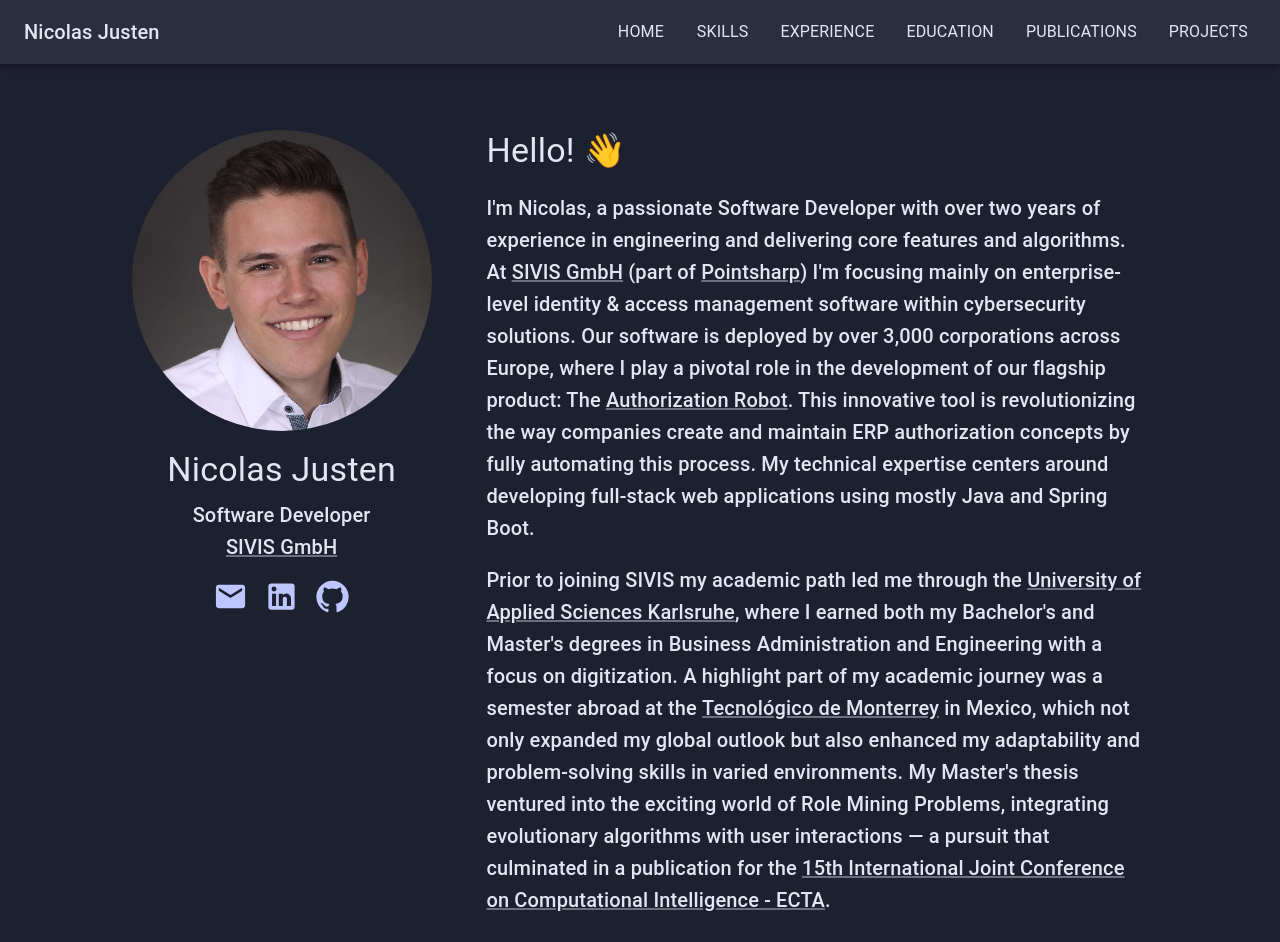
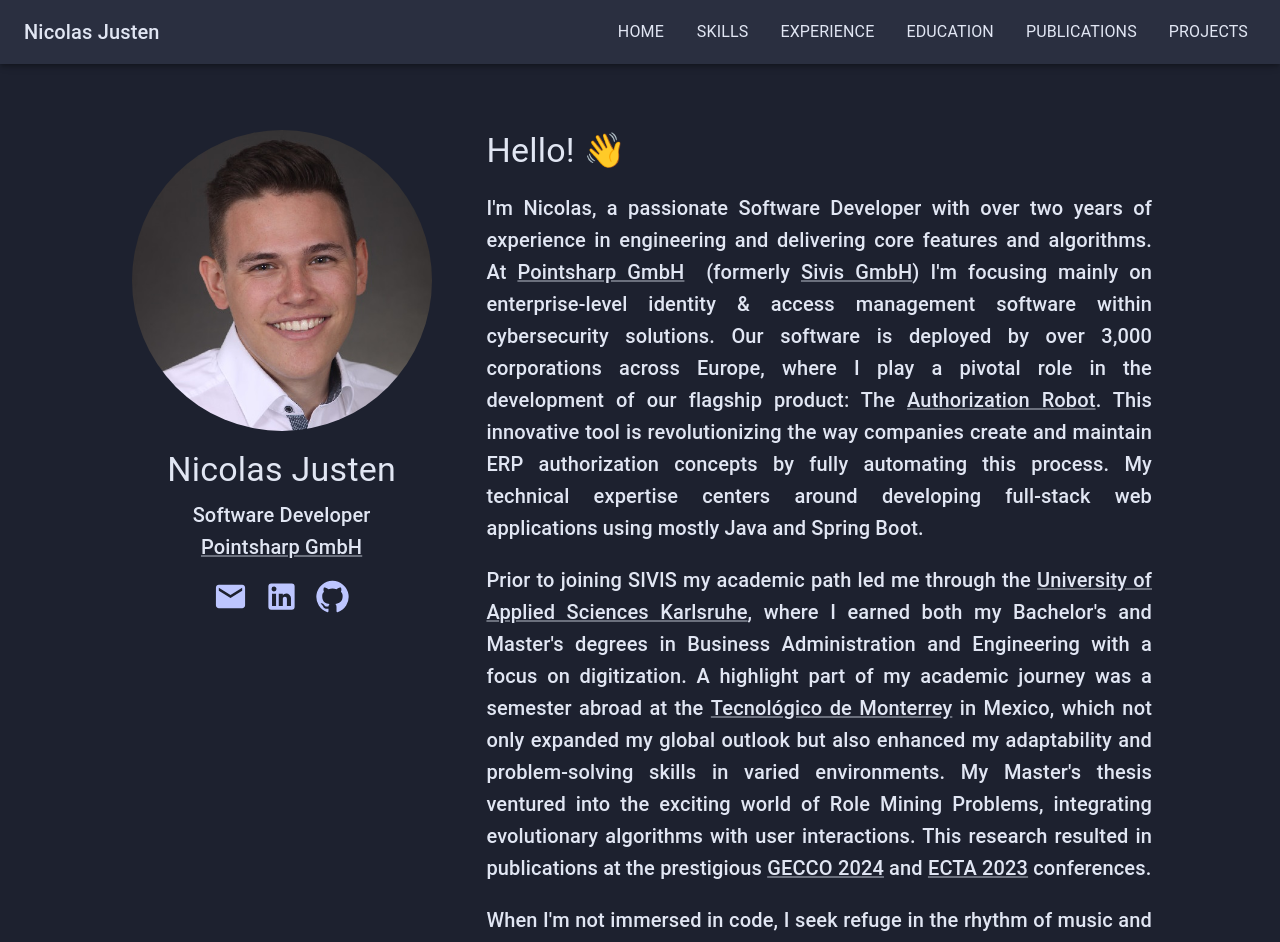
Before and after one commit to nicolasjusten95/nicolas-justen-portfolio, a React (Create React App) app: page / in a window 1280 px wide. Shown: the top 942 px of the page. Built offline with nearby package versions, Linux system fonts and the light colour scheme.

Commit message:
adjusted home text

```diff
--- a/src/components/body/home/Home.tsx
+++ b/src/components/body/home/Home.tsx
@@ -38,7 +38,7 @@
                     Software Developer
                 </Typography>
                 <Typography color='text.primary' variant='h6'>
-                    <MyLink href='https://www.sivis.com/' text='SIVIS GmbH'/>
+                    <MyLink href='https://www.pointsharp.com/' text='Pointsharp GmbH'/>
                 </Typography>
                 {socialMediaIcons}
             </Box>
@@ -56,12 +56,13 @@
                 <Typography
                     color='text.primary'
                     mb='20px'
+                    textAlign='justify'
                     sx={{typography: {xs: 'body1', md: 'h6'}}}>
                     I'm Nicolas, a passionate Software Developer with over two years of experience in engineering and
                     delivering core features and algorithms. At&nbsp;
-                    <MyLink href='https://www.sivis.com/' text='SIVIS GmbH'/>
-                    &nbsp;(part of&nbsp;
-                    <MyLink href='https://www.pointsharp.com/' text='Pointsharp'/>
+                    <MyLink href='https://www.pointsharp.com/' text='Pointsharp GmbH'/>&nbsp;
+                    (formerly&nbsp;
+                    <MyLink href='https://www.sivis.com/' text='Sivis GmbH'/>
                     ) I'm focusing mainly on enterprise-level identity & access management software within cybersecurity
                     solutions. Our software is deployed by over 3,000 corporations across Europe, where I play a pivotal
                     role in the development of our flagship product: The&nbsp;
@@ -75,6 +76,7 @@
                 <Typography
                     color='text.primary'
                     mb='20px'
+                    textAlign='justify'
                     sx={{typography: {xs: 'body1', md: 'h6'}}}>
                     Prior to joining SIVIS my academic path led me through the&nbsp;
                     <MyLink href={'https://www.h-ka.de/'} text={"University of Applied Sciences Karlsruhe"}/>
@@ -84,18 +86,23 @@
                     <MyLink href={'https://tec.mx/en'} text={"Tecnológico de Monterrey"}/>
                     &nbsp;in Mexico, which not only expanded my global outlook but also enhanced my adaptability
                     and problem-solving skills in varied environments. My Master's thesis ventured into the exciting
-                    world of Role Mining Problems, integrating evolutionary algorithms with user interactions — a
-                    pursuit that culminated in a publication for the&nbsp;
+                    world of Role Mining Problems, integrating evolutionary algorithms with user interactions. This
+                    research resulted in publications at the prestigious&nbsp;
+                    <MyLink
+                        href='https://www.researchgate.net/publication/381649508_Survival_Strategies_for_Evolutionary_Role_Mining_Algorithms_Using_Expert_Knowledge'
+                        text='GECCO 2024'/>
+                    &nbsp;and&nbsp;
                     <MyLink
                         href='https://www.scitepress.org/PublicationsDetail.aspx?ID=VO0asNCzymE=&t=1'
-                        text='15th International Joint Conference on Computational Intelligence - ECTA'/>
-                    .
+                        text='ECTA 2023'/>
+                    &nbsp;conferences.
                 </Typography>
                 <Typography
                     color='text.primary'
+                    textAlign='justify'
                     sx={{typography: {xs: 'body1', md: 'h6'}}}>
                     When I'm not immersed in code, I seek refuge in the rhythm of music and the vastness of nature.
-                    Whether I'm strumming to the classics on my electric guitar, chasing the horizon running on forest
+                    Whether I'm strumming to the classics on my guitar, chasing the horizon running on forest
                     trails, or contributing as a volunteer skiing instructor at the&nbsp;
                     <MyLink
                         href='https://www.susss.de/home'
```
